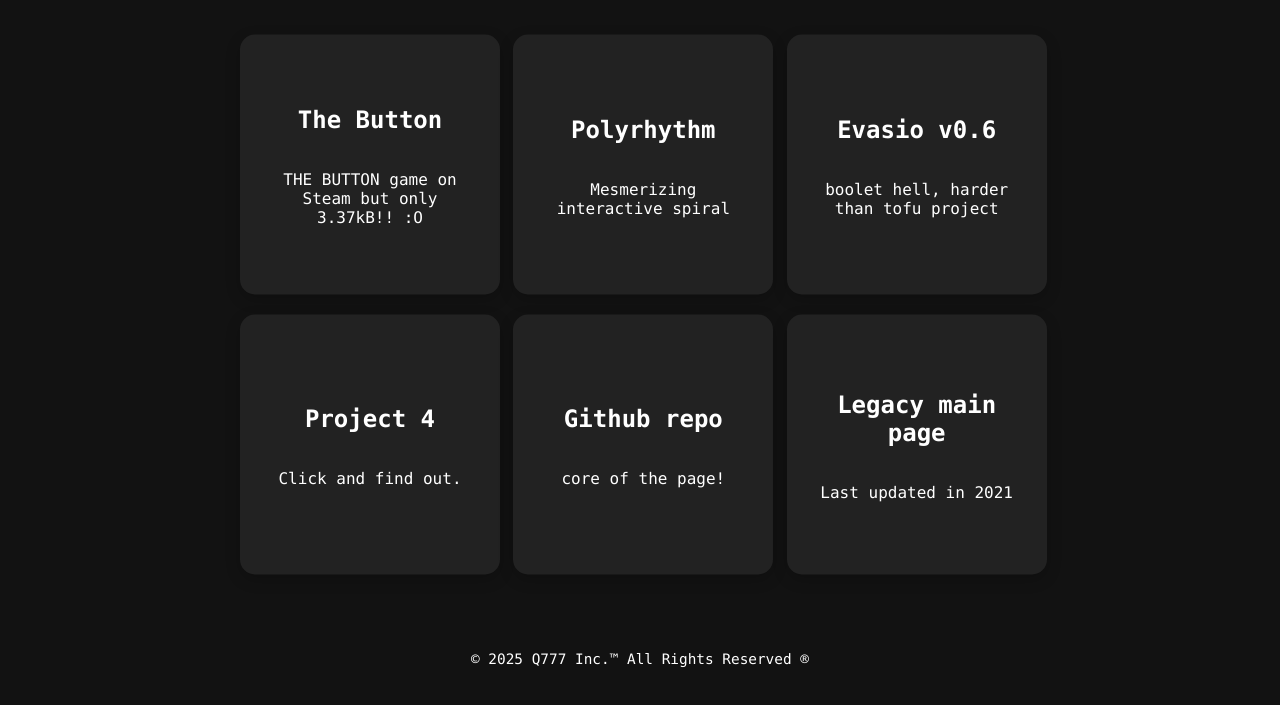
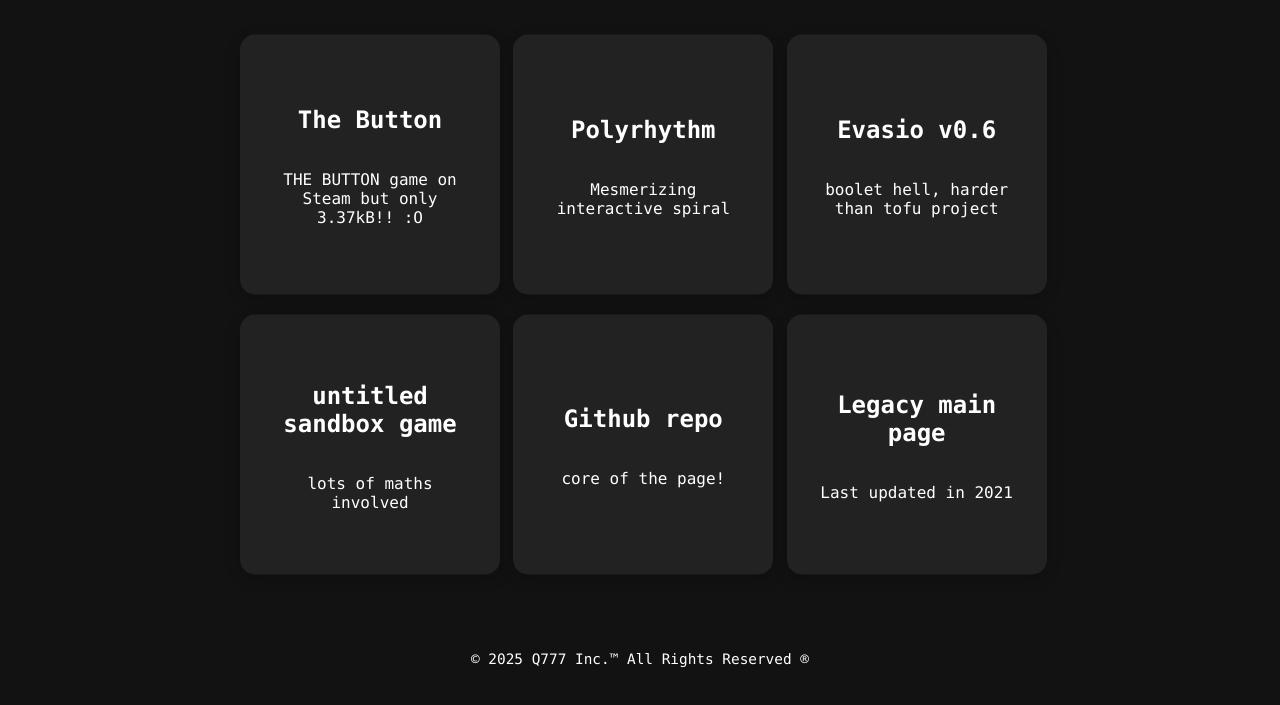
Before and after one commit to Q777GH/q777gh.github.io, a plain HTML site: page index.html in a window 1280 px wide. Shown: the part 131-836 px from the top of the page. Drawn offline with Linux system fonts and the light colour scheme.

Commit message:
Add files via upload

```diff
--- a/index.html
+++ b/index.html
@@ -28,9 +28,9 @@
             <h2>Evasio v0.6</h2>
             <p>boolet hell, harder than tofu project</p>
         </a>
-        <a href="https://example.com/project4" class="project-card">
-            <h2>Project 4</h2>
-            <p>Click and find out.</p>
+        <a href="https://q777gh.github.io/Sandbox" class="project-card">
+            <h2>untitled sandbox game</h2>
+            <p>lots of maths involved</p>
         </a>
         <a href="https://github.com/Q777GH/q777gh.github.io" class="project-card">
             <h2>Github repo</h2>
```
